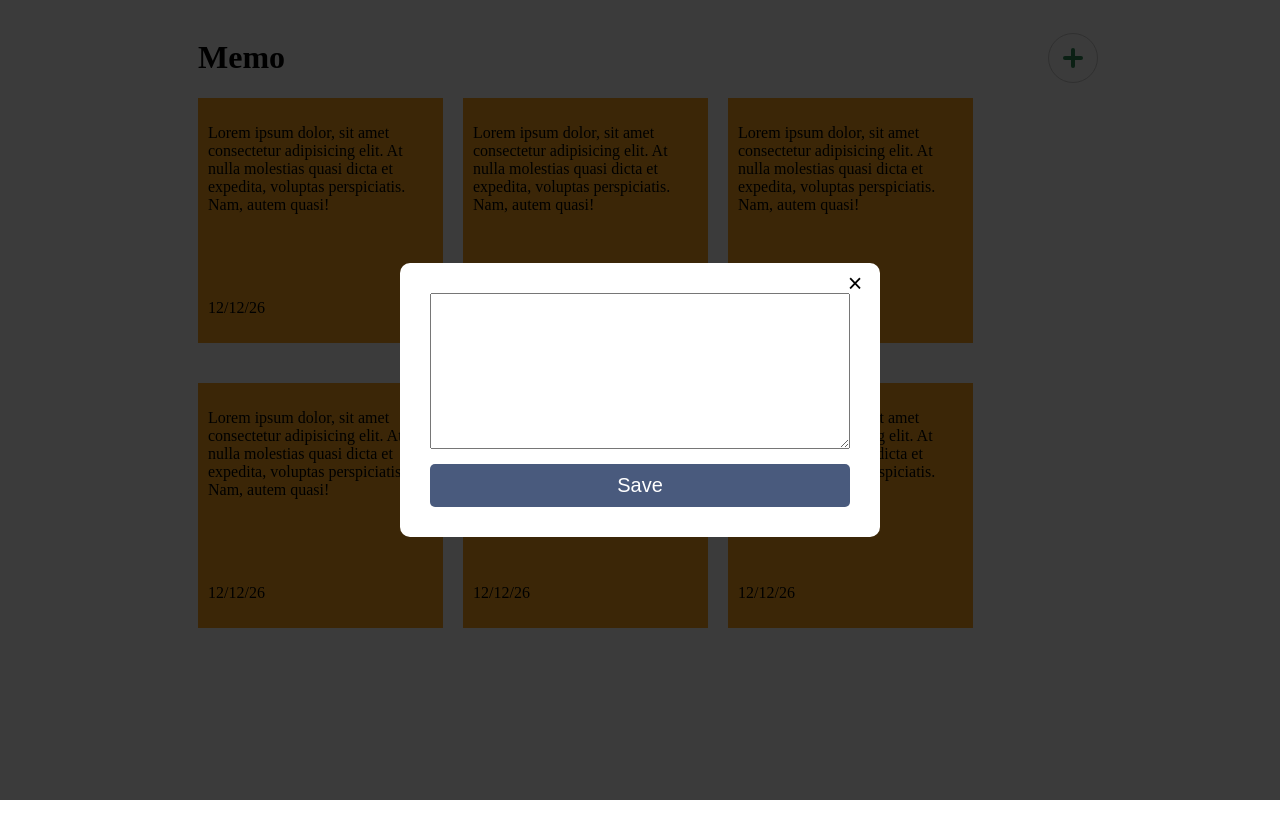
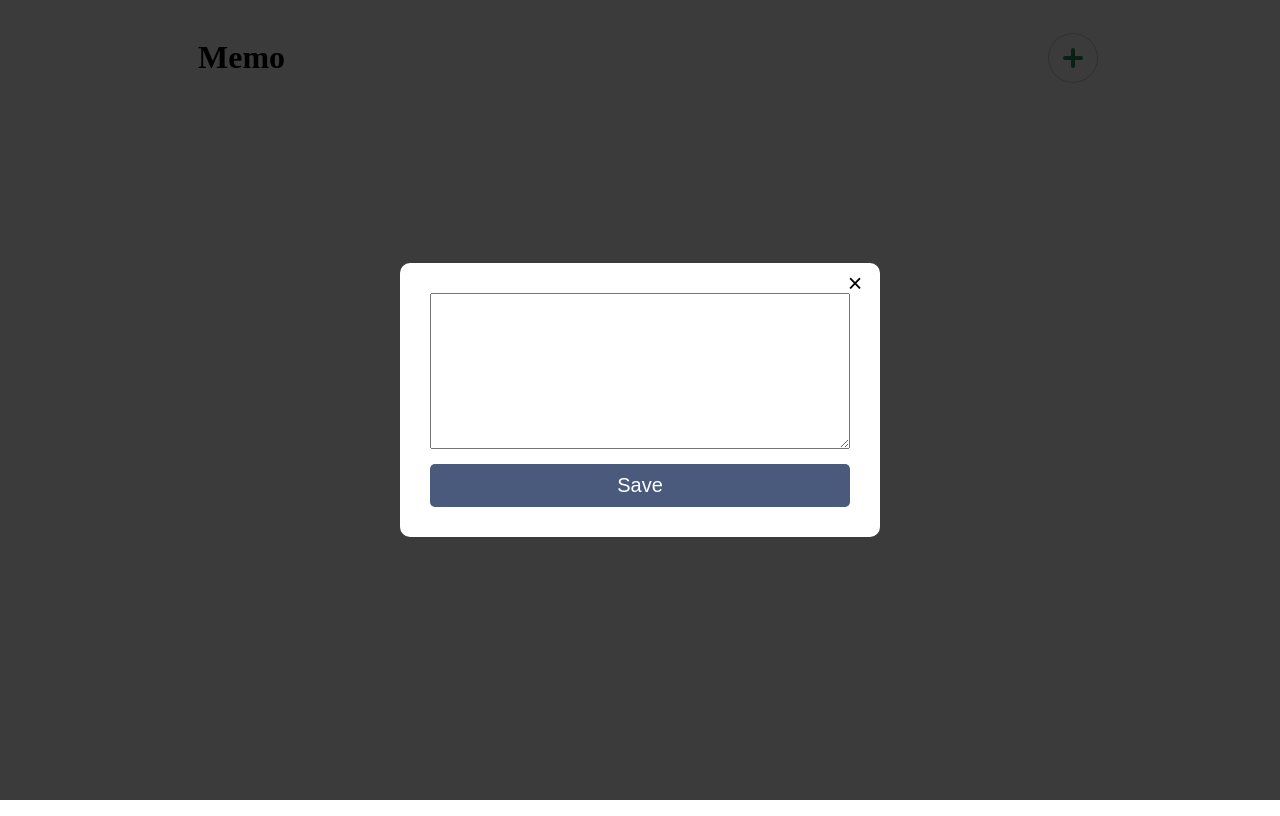
Before and after one commit to mamantube/vue-memo, a Vue app: page / in a window 1280 px wide. Both pictures are taken after a click on the button "Add Note". Built offline with nearby package versions, Linux system fonts and the light colour scheme.

Commit message:
create add memo fiture

```diff
--- a/src/App.vue
+++ b/src/App.vue
@@ -3,6 +3,21 @@
 import { ref } from 'vue';
 
 const showForm = ref(false);
+const newMemo = ref("");
+const memos = ref ([]);
+
+
+function addMemo() {
+    memos.value.push({
+        id: Date.now(),
+        content: newMemo.value,
+        date: new Date().toLocaleDateString("en-GB"),
+        backgroundColor: `#${Math.floor(Math.random() * 16777215).toString(16)}`
+    })
+
+    newMemo.value = "";
+    showForm.value = false;
+}
 
 </script>
 
@@ -17,29 +32,13 @@ const showForm = ref(false);
                 </button>
             </header>
             <div class="card-container">
-                <div class="card">
-                    <p class="card-content">Lorem ipsum dolor, sit amet consectetur adipisicing elit. At nulla molestias quasi dicta et expedita, voluptas perspiciatis. Nam, autem quasi!</p>
-                    <p class="card-date">12/12/26</p>
-                </div>
-                <div class="card">
-                    <p class="card-content">Lorem ipsum dolor, sit amet consectetur adipisicing elit. At nulla molestias quasi dicta et expedita, voluptas perspiciatis. Nam, autem quasi!</p>
-                    <p class="card-date">12/12/26</p>
-                </div>
-                <div class="card">
-                    <p class="card-content">Lorem ipsum dolor, sit amet consectetur adipisicing elit. At nulla molestias quasi dicta et expedita, voluptas perspiciatis. Nam, autem quasi!</p>
-                    <p class="card-date">12/12/26</p>
-                </div>
-                <div class="card">
-                    <p class="card-content">Lorem ipsum dolor, sit amet consectetur adipisicing elit. At nulla molestias quasi dicta et expedita, voluptas perspiciatis. Nam, autem quasi!</p>
-                    <p class="card-date">12/12/26</p>
-                </div>
-                <div class="card">
-                    <p class="card-content">Lorem ipsum dolor, sit amet consectetur adipisicing elit. At nulla molestias quasi dicta et expedita, voluptas perspiciatis. Nam, autem quasi!</p>
-                    <p class="card-date">12/12/26</p>
-                </div>
-                <div class="card">
-                    <p class="card-content">Lorem ipsum dolor, sit amet consectetur adipisicing elit. At nulla molestias quasi dicta et expedita, voluptas perspiciatis. Nam, autem quasi!</p>
-                    <p class="card-date">12/12/26</p>
+                <div v-for="(memo, index) in memos" :key="index" class="card" :style="{backgroundColor: memo.backgroundColor}">
+                    <p class="card-content">
+                        {{ memo.content }}
+                    </p>
+                    <p class="card-date">
+                        {{ memo.date }}
+                    </p>
                 </div>
             </div>
         </div>
@@ -48,8 +47,8 @@ const showForm = ref(false);
                 <button @click="showForm = false" class="close-btn">
                     &times;
                 </button>
-                <textarea name="memo" id="memo" cols="30" rows="10"></textarea>
-                <button class="save-btn">Save</button>
+                <textarea v-model="newMemo" name="memo" id="memo" cols="30" rows="10"></textarea>
+                <button @click="addMemo" class="save-btn">Save</button>
             </div>
         </div>
     </main>
```
